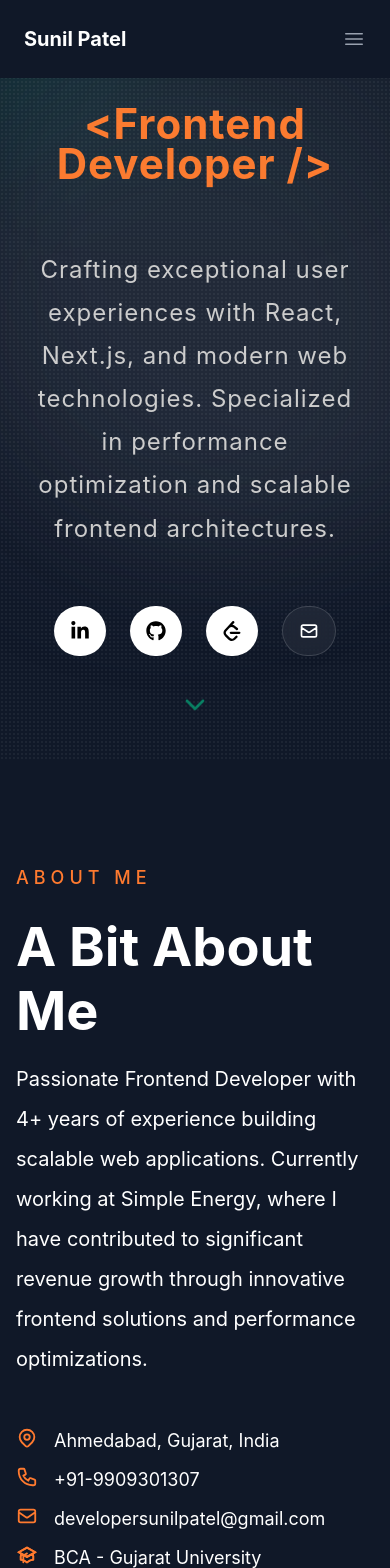
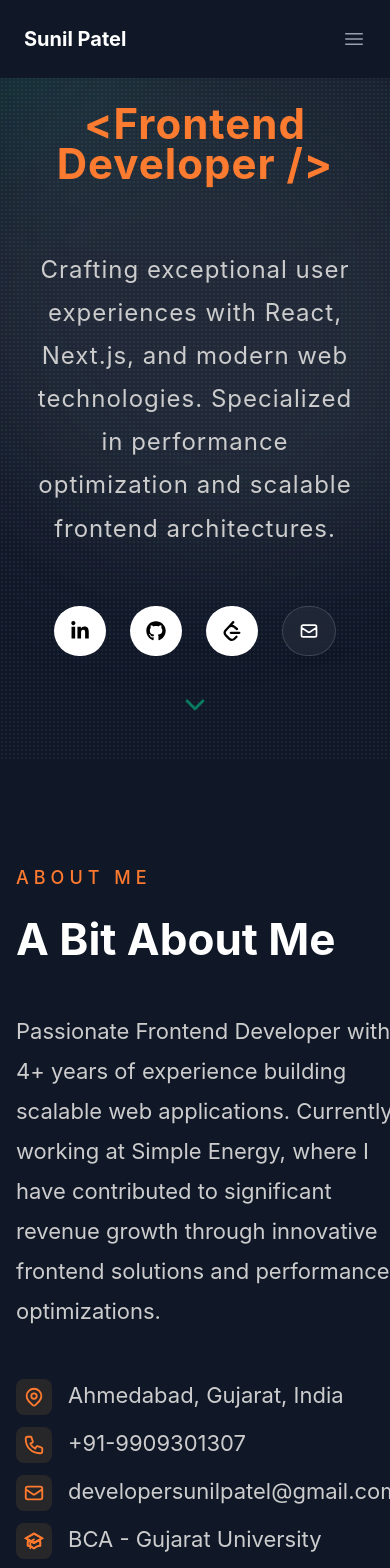
Before and after one commit to developersunilpatel/Resume, a Next.js app: page / in a window 390 px wide. Shown: the top 1568 px of the page. Built offline with nearby package versions, Linux system fonts and the light colour scheme.

Commit message:
Add files via upload

```diff
--- a/src/components/About.tsx
+++ b/src/components/About.tsx
@@ -1,6 +1,7 @@
 import React from "react";
 import { HiOutlineLocationMarker, HiOutlinePhone, HiOutlineMail, HiOutlineAcademicCap, } from "react-icons/hi";
 import { FiCode, FiTarget, FiUsers, FiTrendingUp, } from "react-icons/fi";
+import SectionTitle from "./SectionTitle";
 
 const qualities = [
   {
@@ -18,6 +19,30 @@ const qualities = [
   {
     title: "Growth Mindset",
     icon: FiTrendingUp,
+  },
+];
+
+interface Bullet {
+  text: string;
+  icon: React.ReactElement
+}
+
+const bullets: Bullet[] = [
+  {
+    text: "Ahmedabad, Gujarat, India",
+    icon: <HiOutlineLocationMarker className="text-[#ff7a2f]" size={22} />,
+  },
+  {
+    text: "+91-9909301307",
+    icon: <HiOutlinePhone className="text-[#ff7a2f]" size={22} />,
+  },
+  {
+    text: "developersunilpatel@gmail.com",
+    icon: <HiOutlineMail className="text-[#ff7a2f]" size={22} />,
+  },
+  {
+    text: "BCA - Gujarat University",
+    icon: <HiOutlineAcademicCap className="text-[#ff7a2f]" size={22} />,
   },
 ];
 
@@ -43,7 +68,7 @@ const About = () => {
                       />
                     </div>
 
-                    <h3 className="text-[24px] font-semibold text-white transition-colors duration-300 group-hover:text-[#ff7a2f]" >
+                    <h3 className="text-[26px] font-semibold text-white transition-colors duration-300 group-hover:text-[#ff7a2f]" >
                       {item.title}
                     </h3>
                   </div>
@@ -52,29 +77,24 @@ const About = () => {
             </div>
           </div>
           <div className="">
-            <p className="m-0 text-[18px] font-medium uppercase tracking-[5px] text-[#ff7a2f] mb-6">
-              About me
-            </p>
-            <div className="text-[54px] font-bold text-white xl:mb-10 md:mb-7 mb-4 capitalize leading-[64px]">
-              A bit About Me
-            </div>
-            <p className="mb-8 text-[20px] leading-[40px]">
+
+            <SectionTitle title="A bit About Me" subTitle="About me" />
+
+            <p className="mb-8 text-[22px] text-[#ccc] leading-[40px]">
               Passionate Frontend Developer with 4+ years of experience building scalable web applications. Currently working at Simple Energy, where I have contributed to significant revenue growth through innovative frontend solutions and performance optimizations.
             </p>
 
-            <ul className="text-[18px] flex flex-col gap-3 mt-12">
-              <li className="flex gap-4">
-                <HiOutlineLocationMarker className="text-[#ff7a2f]" size={22} /> Ahmedabad, Gujarat, India
-              </li>
-              <li className="flex gap-4">
-                <HiOutlinePhone className="text-[#ff7a2f]" size={22} /> +91-9909301307
-              </li>
-              <li className="flex gap-4">
-                <HiOutlineMail className="text-[#ff7a2f]" size={22} /> developersunilpatel@gmail.com
-              </li>
-              <li className="flex gap-4">
-                <HiOutlineAcademicCap className="text-[#ff7a2f]" size={22} /> BCA - Gujarat University
-              </li>
+            <ul className="text-[22px] flex flex-col gap-3 mt-12 text-[#ccc]">
+              {
+                bullets.map((bullet: Bullet, index: number) => {
+                  return <li key={index} className="flex gap-4">
+                    <span className="w-9 h-9 flex items-center justify-center bg-zinc-800 rounded-lg group-hover:bg-accent/20 transition-colors shrink-0">
+                      {bullet.icon}
+                    </span>
+                    {bullet.text}
+                  </li>
+                })
+              }
             </ul>
           </div>
         </div>
--- a/src/components/Experience.tsx
+++ b/src/components/Experience.tsx
@@ -7,6 +7,7 @@ import {
   HiOutlineCalendar,
   HiOutlineLocationMarker,
 } from "react-icons/hi";
+import SectionTitle from "./SectionTitle";
 
 const experiences = [
   {
@@ -87,14 +88,7 @@ export default function Experience() {
           viewport={{ once: true }}
           className="mb-20"
         >
-          <p className="m-0 text-[18px] font-medium uppercase tracking-[5px] text-[#ff7a2f]">
-            Experience
-          </p>
-          <span className="text-[54px] font-bold text-white xl:mb-15 md:mb-10 mb-5">
-            Experience
-          </span>
-
-          {/* <div className="mx-auto mt-6 h-1 w-24 rounded-full bg-[#35e0a1]" /> */}
+          <SectionTitle title="Experience" subTitle="Experience" />
         </motion.div>
 
         <div className="relative">
@@ -112,7 +106,7 @@ export default function Experience() {
                   delay: index * 0.15,
                 }}
                 viewport={{ once: true }}
-                className="relative flex flex-col gap-6 md:flex-row"
+                className="group relative flex flex-col gap-6 md:flex-row"
               >
                 {/* timeline icon */}
                 <div className="relative z-10 hidden md:flex">
@@ -158,20 +152,20 @@ export default function Experience() {
                     </div>
 
                     {/* right */}
-                    <div className="flex flex-col text-[20px] items-start gap-2 text-left lg:items-end lg:text-right">
-                      <div className="flex items-center gap-2 text-gray-300">
+                    <div className="flex flex-col text-[20px] items-start gap-2 text-left lg:items-end lg:text-right group-hover:text-white">
+                      <div className="flex items-center gap-2 text-gray-300 group-hover:text-white">
                         <HiOutlineCalendar
                           size={18}
-                          className="text-gray-400"
+                          className="text-gray-400 group-hover:text-white"
                         />
 
                         <span>{item.duration}</span>
                       </div>
 
-                      <div className="flex items-center gap-2 text-gray-400">
+                      <div className="flex items-center gap-2 text-gray-400 group-hover:text-white">
                         <HiOutlineLocationMarker
                           size={18}
-                          className="text-gray-400"
+                          className="text-gray-400 group-hover:text-white"
                         />
 
                         <span>{item.location}</span>
@@ -191,7 +185,7 @@ export default function Experience() {
                           delay: i * 0.08,
                         }}
                         viewport={{ once: true }}
-                        className="flex gap-4 text-[20px] leading-[30px] text-gray-300"
+                        className="flex gap-4 text-[20px] leading-[30px] text-gray-300 group-hover:text-white"
                       >
                         <span className="mt-[10px] h-[8px] min-w-[8px] rounded-full bg-gray-500" />
 
--- /dev/null
+++ b/src/components/SectionTitle.tsx
@@ -0,0 +1,21 @@
+import React from 'react'
+
+interface SectionTitleProps {
+  title: string;
+  subTitle: string;
+}
+
+const SectionTitle = ({title, subTitle}: SectionTitleProps) => {
+  return (
+    <>
+      <p className="text-[18px] font-medium uppercase tracking-[5px] text-[#ff7a2f] mb-4">
+        {subTitle}
+      </p>
+      <div className="lg:text-[54px] text-[44px] font-bold text-white capitalize leading-[64px] md:mb-16 mb-10">
+        {title}
+      </div>
+    </>
+  )
+}
+
+export default SectionTitle
--- a/src/components/Skills.tsx
+++ b/src/components/Skills.tsx
@@ -3,6 +3,7 @@
 import { motion } from "framer-motion";
 import { FiCode } from "react-icons/fi";
 import { LuGauge, LuPanelsTopLeft, } from "react-icons/lu";
+import SectionTitle from "./SectionTitle";
 
 type Skill = {
   name: string;
@@ -84,13 +85,7 @@ export default function Skills() {
           <div className="absolute right-1/4 bottom-20 h-72 w-72 rounded-full bg-green-500 blur-[140px]" />
         </div>
 
-
-        <p className="m-0 text-[18px] font-medium uppercase tracking-[5px] text-[#ff7a2f] mb-6">
-          About my skills
-        </p>
-        <div className="text-[54px] font-bold text-white mb-24 capitalize leading-[64px]">
-          Skills & Expertise
-        </div>
+        <SectionTitle title="Skills & Expertise" subTitle="About my skills" />
 
         <div className="relative z-10 w-full">
           <div className="grid gap-8 lg:grid-cols-2">
@@ -145,15 +140,15 @@ export default function Skills() {
           </div>
         </div>
 
-        <div className="xl:py-16 lg:py-10 p-0 lg:mb-0 mb-8">
-          <div className="grid grid-cols-1 gap-6 sm:grid-cols-3">
+        <div className="xl:py-16 lg:py-10 p-0 lg:mt-0 mt-20">
+          <div className="grid grid-cols-1 gap-6 lg:grid-cols-3">
             {expertise.map((item, index) => {
               const Icon = item.icon;
 
               return (
                 <div
                   key={index}
-                  className="group scale-[0.95] rounded-xl bg-gray-700 p-7 transition-all duration-300 hover:scale-[1] hover:bg-gray-700/80 hover:shadow-[0_0_30px_rgba(255,122,47,0.08)]"
+                  className="group lg:scale-[0.95] lg:hover:scale-[1] scale-[1] hover:scale-[0.95] rounded-xl bg-gray-700 p-7 transition-all duration-300 hover:bg-gray-700/80 hover:shadow-[0_0_30px_rgba(255,122,47,0.08)]"
                 >
                   <div className="mb-14">
                     <Icon
@@ -162,11 +157,11 @@ export default function Skills() {
                     />
                   </div>
 
-                  <h3 className="text-[24px] font-semibold text-white transition-colors duration-300 group-hover:text-[#ff7a2f]" >
+                  <h3 className="text-[26px] font-semibold text-white transition-colors duration-300" >
                     {item.title}
                   </h3>
 
-                  <p className="text-[14px] text-[#ccc] transition-colors duration-300 group-hover:text-[#ff7a2f]" >
+                  <p className="text-[22px] text-[#ccc] transition-colors duration-300 group-hover:text-white" >
                     {item.skills}
                   </p>
                 </div>
```
Also changed, not shown: src/components/Portfolio.tsx (+41 -44 lines).
